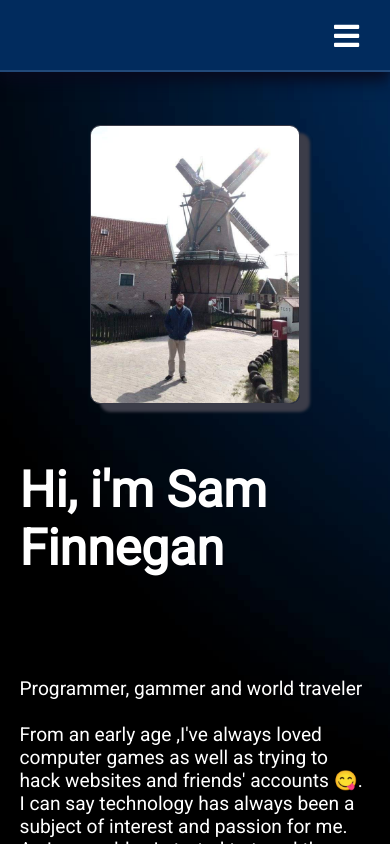
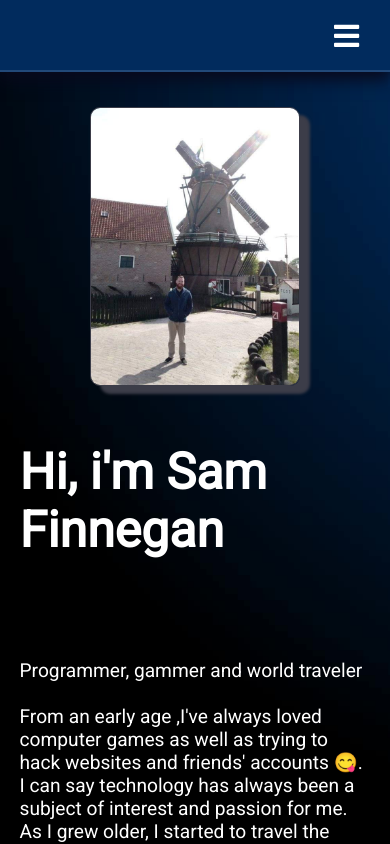
Before and after one commit to SamLinoFinnegan/Portfolio-website, a React (Create React App) app: page /about in a window 390 px wide. Built offline with nearby package versions, Linux system fonts and the light colour scheme.

Commit message:
Updated about page

```diff
--- a/src/components/About/About.module.css
+++ b/src/components/About/About.module.css
@@ -62,7 +62,7 @@ span{
         display: flex;
         justify-content: center;
         padding-bottom: 15%;
-        padding-top: 15%;
+        padding-top: 10%;
 
     }
     .samImg img, .larissaImg img{
@@ -72,6 +72,8 @@ span{
         font-size: 1.2em;
         color: white;
         font-family: 'Roboto', sans-serif;
+        padding-bottom: 15%;
+
 
     }
 
```
